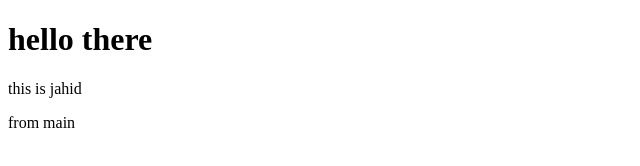
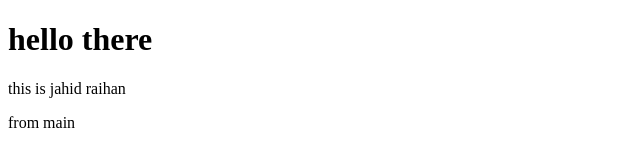
Before and after one commit to jhraihan/7part4, a plain HTML site: page index.html in a window 1280 px wide. Shown: the full height of the page, 0-640 px from the left. Drawn offline with Linux system fonts and the light colour scheme.

Commit message:
add raihan

```diff
--- a/index.html
+++ b/index.html
@@ -7,7 +7,7 @@
 </head>
 <body>
     <h1>hello there</h1>
-    <p>this is jahid</p>
+    <p>this is jahid raihan</p>
     <p>from main</p>
 </body>
 </html>
```
